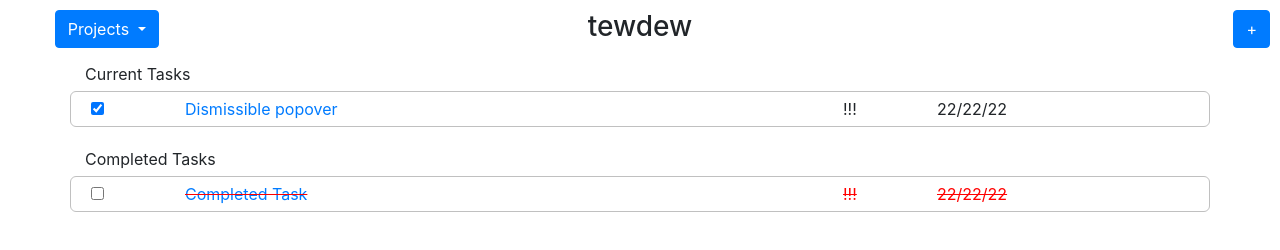
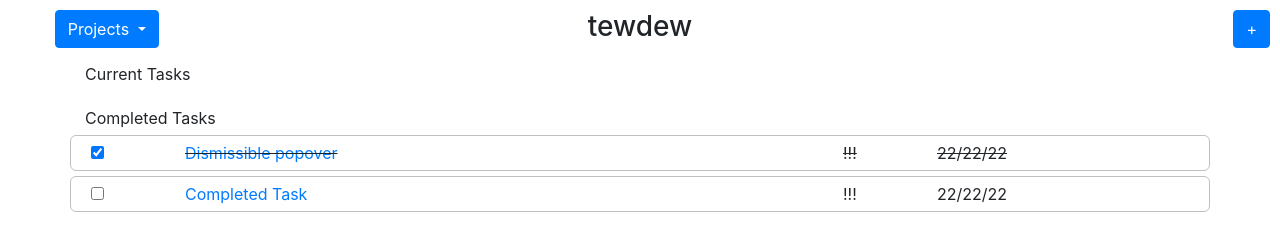
Before and after one commit to 0xFloyd/todolist, a website built with webpack: page dist/index.html in a window 1280 px wide. Both pictures are taken after a click on the checkbox 97 px from the left and 108 px from the top of the page. Built offline with nearby package versions, Linux system fonts and the light colour scheme.

Commit message:
added task completion action and checkbox functionality

```diff
--- a/src/index.js
+++ b/src/index.js
@@ -2,7 +2,7 @@
 import {newTaskDiv} from './newTaskDiv.js';
 import {newProject} from './newProject.js';
 
-let currentProject = newProject('Project1');
+let currentProject = newProject('Default');
 let allProjects = [];
 allProjects.push(currentProject);
 
@@ -46,7 +46,31 @@ const addProject = (e) => {
 };
 
 
+const checkBoxClicked = (e) => {
+    let currentTaskListTitle = document.getElementById("currentTasksTitle");
+    let completedTaskListTitle = document.getElementById("completedTasksTitle");
+    let taskDiv = (e.target.parentNode.parentNode);
+    completedTaskListTitle.appendChild(taskDiv);
+    if (e.target.checked) {
+        completedTaskListTitle.appendChild(taskDiv);
+        taskDiv.setAttribute("style", "text-decoration: line-through;");
 
+    };
+    if (!e.target.checked) {
+        currentTaskListTitle.appendChild(taskDiv);
+        taskDiv.setAttribute("style", "text-decoration: none");
+    }
+
+
+};
+
+let allCheckboxes = document.getElementsByClassName("checkbox");
+console.log(allCheckboxes);
+for (let i = 0; i <= allCheckboxes.length; i++) {
+    if (allCheckboxes[i]) {
+        allCheckboxes[i].addEventListener('click', checkBoxClicked);
+    }
+}
 
 let submitForm = document.getElementById('formSubmit');
 submitForm.addEventListener('submit', addProjectTask);
--- a/src/newTaskDiv.js
+++ b/src/newTaskDiv.js
@@ -8,6 +8,7 @@ const newTaskDiv = (title, description, date, priority) => {
 
     let taskCheckboxDiv = document.createElement('div');
     let taskCheckBox = document.createElement('input');
+    taskCheckBox.className="checkbox";
 
     taskCheckboxDiv.className = "col-1 align-self-center";
     $(taskCheckBox).attr({
```
Also changed, not shown: dist/css/stylesheet.css, dist/index.html, dist/main.js.
